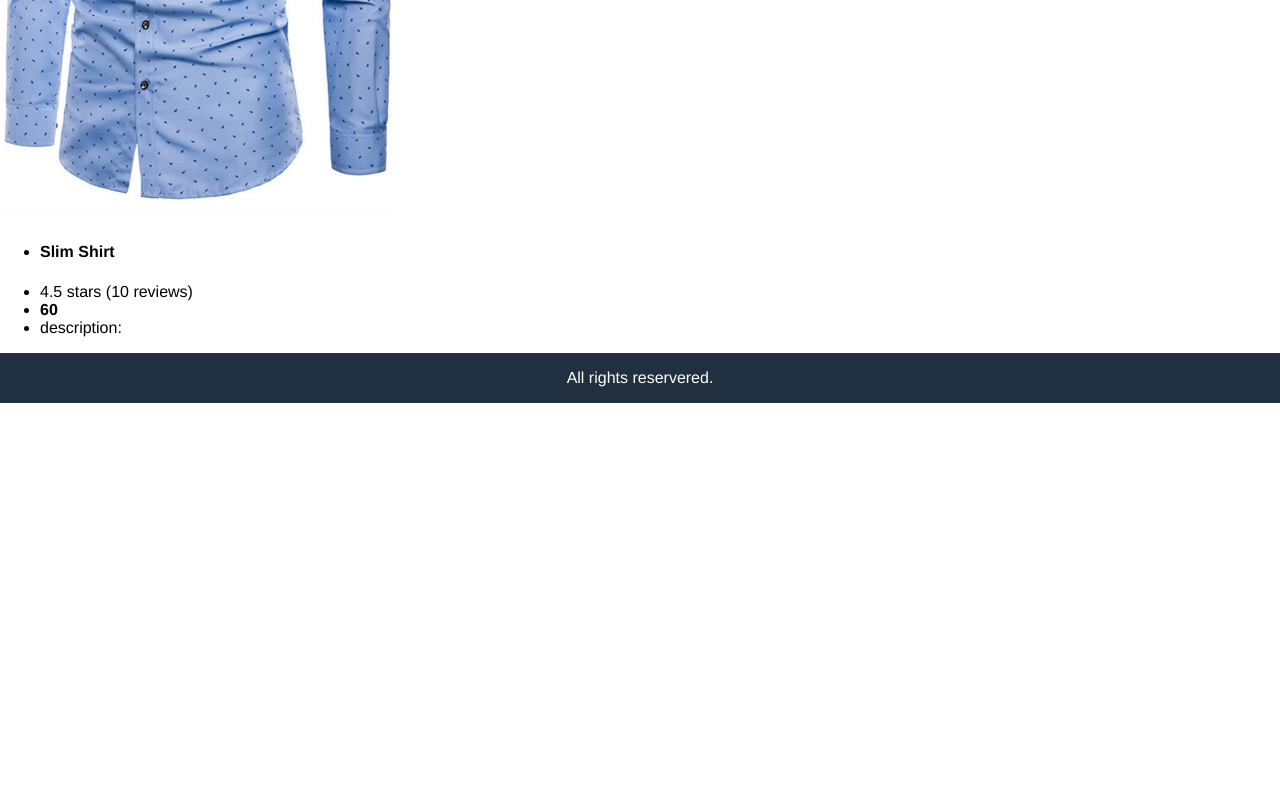
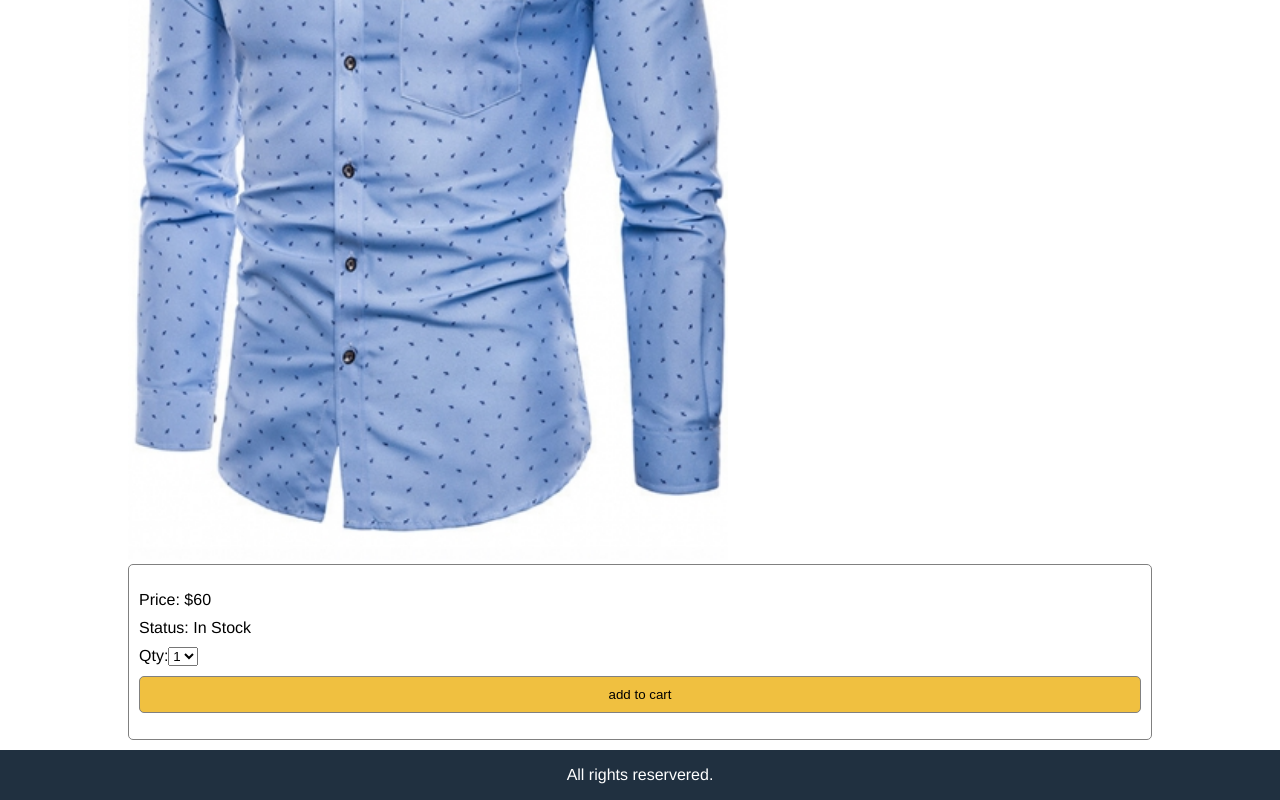
Before and after one commit to mrzacsmith/commerce-mern, a React (Create React App) app in the folder frontend/: page /product/123 in a window 1280 px wide. Shown: the part 438-1238 px from the top of the page. Before the commit the page ends 841 px from the top, so only its background shows below. Built offline with nearby package versions, Linux system fonts and the light colour scheme.

Commit message:
product screen and styling

```diff
--- a/frontend/src/Screens/ProductScreen.js
+++ b/frontend/src/Screens/ProductScreen.js
@@ -8,7 +8,7 @@
   console.log(product.image)
   return (
     <div>
-      <div>
+      <div className="back-to-results">
         <Link to="/">back to results</Link>
       </div>
       <div className="details">
@@ -24,10 +24,34 @@
               {product.rating} stars ({product.numReivews} reviews)
             </li>
             <li>
-              <b>{product.price}</b>
+              Price: <b className="details-info-price">${product.price}</b>
+            </li>
+            {product.description ? (
+              <li>
+                description: <div>{product.description}</div>
+              </li>
+            ) : (
+              'empty'
+            )}
+
+            {/* remove 'empty' for description */}
+          </ul>
+        </div>
+        <div className="details-action">
+          <ul>
+            <li>Price: ${product.price}</li>
+            <li>Status: {product.status}</li>
+            <li>
+              Qty:
+              <select>
+                <option>1</option>
+                <option>2</option>
+                <option>3</option>
+                <option>4</option>
+              </select>
             </li>
             <li>
-              description: <div>{product.description}</div>
+              <button className="button primary">add to cart</button>
             </li>
           </ul>
         </div>
--- a/frontend/src/data.js
+++ b/frontend/src/data.js
@@ -9,6 +9,7 @@
       brand: 'Nike',
       rating: 4.5,
       numReivews: 10,
+      status: 'In Stock',
     },
     {
       _id: '125',
@@ -19,6 +20,7 @@
       brand: 'Addias',
       rating: 4.1,
       numReivews: 8,
+      status: 'In Stock',
     },
     {
       _id: '129',
@@ -29,6 +31,7 @@
       brand: 'Nike',
       rating: 2.5,
       numReivews: 1,
+      status: 'Back Order',
     },
   ],
 }
--- a/frontend/src/index.css
+++ b/frontend/src/index.css
@@ -161,3 +161,74 @@
   right: 0.5rem;
   top: 1.5rem;
 }
+
+/* product details  */
+
+.details {
+  margin: 0 auto;
+  width: 80%;
+  display: flex;
+  justify-content: space-between;
+  align-items: flex-start;
+  flex-wrap: wrap;
+  padding: 1rem;
+}
+
+.details-image {
+  flex: 2 1 60rem;
+}
+
+.details-image img {
+  max-width: 60rem;
+  width: 100%;
+}
+
+.details-info {
+  flex: 1 1 30rem;
+}
+
+.details-action {
+  flex: 1 1 30rem;
+  border: 0.1rem solid #808080;
+  border-radius: 0.5rem;
+  padding: 1rem;
+}
+
+.details-info ul,
+.details-action ul {
+  list-style-type: none;
+  padding: 0;
+}
+.details-info li,
+.details-action li {
+  margin-bottom: 1rem;
+}
+
+.back-to-results {
+  padding: 1rem;
+}
+
+.details-action ul li:last-child {
+  display: flex;
+  flex-direction: column;
+}
+
+.button {
+  padding: 1rem;
+  border: 0.1rem solid #808080;
+  cursor: pointer;
+  border-radius: 0.5rem;
+}
+
+.button:hover {
+  border: 0.1rem solid #404040;
+}
+
+.button.primary {
+  background: #f0c040;
+}
+
+.details-info-price {
+  color: #ff8000;
+  font-weight: bolder;
+}
```
